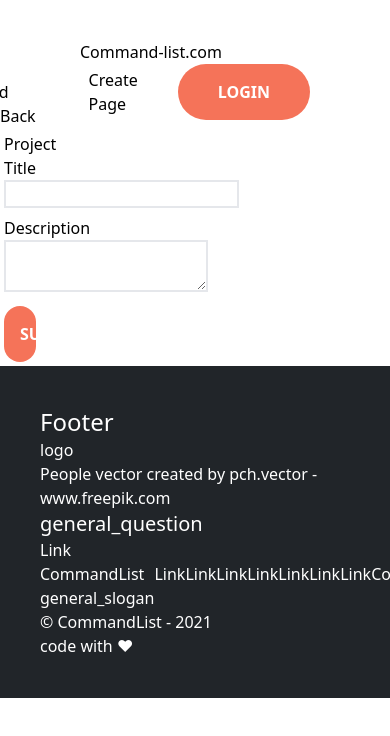
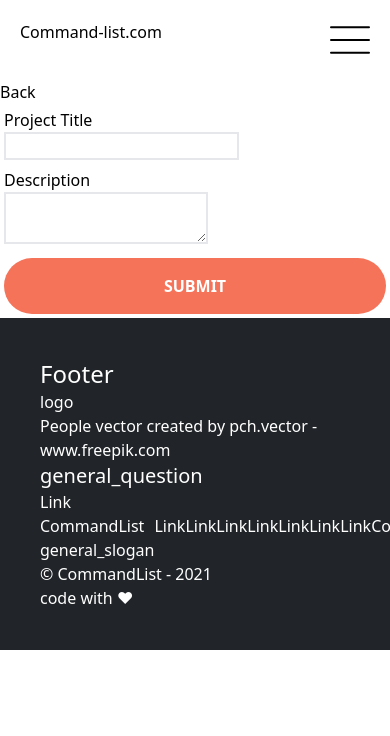
Before and after one commit to NoahEmmenegger/command-list.com, a Next.js app: page /create in a window 390 px wide. Shown: the top 736 px of the page. Built offline with nearby package versions, Linux system fonts and the light colour scheme; no server answers.

Commit message:
make menu responsive

```diff
--- a/component/Layout.js
+++ b/component/Layout.js
@@ -1,26 +1,55 @@
 import { useAuth } from '../utils/auth';
 import Footer from './Footer';
 import Link from "next/link"
+import Image from "next/image"
+import { useEffect, useState } from 'react';
+import { useRouter } from 'next/router'
 
 export default function Layout({ children }) {
   const auth = useAuth();
+  const router = useRouter()
+
+  let [isHamburgerShow, setIsHamburgerShow] = useState(false)
+
+  useEffect(() => {
+    console.log('ja')
+    setIsHamburgerShow(false)
+  }, [router.route])
 
   return (
     <>
       <header>
-        <nav className="p-10 px-20">
+        <nav className="flex justify-between mx-auto p-5">
           <h>Command-list.com</h>
-          <ul className="flex float-right align-middle">
+          <div className="relative h-10 w-10 cursor-pointer lg:hidden" onClick={() => setIsHamburgerShow(true)}>
+            <Image src="/icons/menu_hamburger.svg" alt="" layout="fill" objectFit="contain" />
+          </div>
+          <ul className="float-right align-middle hidden lg:flex">
             <li className="px-10 m-auto"><Link href="/register">Register</Link></li>
             <li className="px-10 m-auto"><Link href="/dashboard">Dashboard</Link></li>
             <li className="px-10 m-auto"><Link href="/create">Create Page</Link></li>
             {auth.user ?
               (
                 <button onClick={auth.signout} className="px-10 btn">Sign Out</button>
-              ) : <li className="px-10 btn"><Link href="/login">Login</Link></li>
+              ) : <Link href="/login"><a className="px-10 btn">Login</a></Link>
             }
           </ul>
         </nav>
+        <div className="bg-white h-full w-screen fixed z-50 top-0 p-5 text-5xl flex flex-col" style={{display: isHamburgerShow?'':'none'}}>
+          <div className="relative h-10 w-10 m-auto mr-0 mt-0 cursor-pointer" onClick={() => setIsHamburgerShow(false)}>
+            <Image src="/icons/menu_hamburger.svg" alt="" layout="fill" objectFit="contain" />
+          </div>
+          <ul className="flex flex-col m-auto">
+            <li className="m-auto py-3"><Link href="/register">Register</Link></li>
+            <li className="m-auto py-3"><Link href="/dashboard">Dashboard</Link></li>
+            <li className="m-auto py-3"><Link href="/create">Create Page</Link></li>
+          </ul>
+          {auth.user ?
+            (
+              <button onClick={auth.signout} className="px-10 btn flex-grow-0 m-auto">Sign Out</button>
+            ) : <Link href="/login"><a className="px-10 btn">Login</a></Link>
+          }
+        </div>
 
       </header>
       <main>
--- a/pages/index.js
+++ b/pages/index.js
@@ -15,7 +15,7 @@ export default function Home() {
         <div className="flex h-5/6">
           <div className="w-3/5 align-middle m-auto pl-10">
             <h1 className="text-6xl">Create command pages for free</h1>
-            <Link href="login"><a className="btn mt-10 text-lg px-8" style={{ 'width': 'fit-content' }}>Start now</a></Link>
+            <Link href="/login"><a className="btn mt-10 text-lg px-8" style={{ 'width': 'fit-content' }}>Start now</a></Link>
           </div>
           <div className="w-full h-full relative p-10">
             {/* https://www.freepik.com/free-vector/happy-freelancer-with-computer-home-young-man-sitting-armchair-using-laptop-chatting-online-smiling-vector-illustration-distance-work-online-learning-freelance_10172825.htm */}
```
Also changed, not shown: public/icons/menu_hamburger.svg (added).
